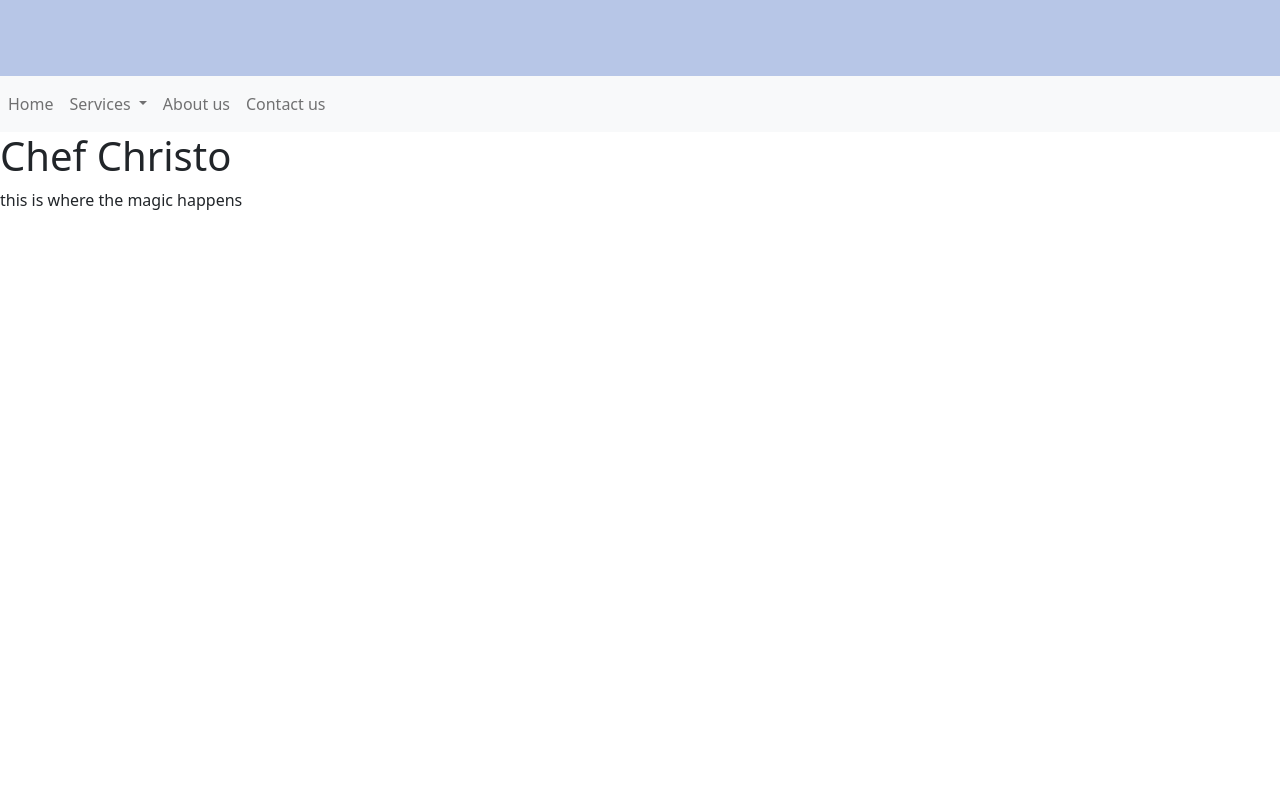
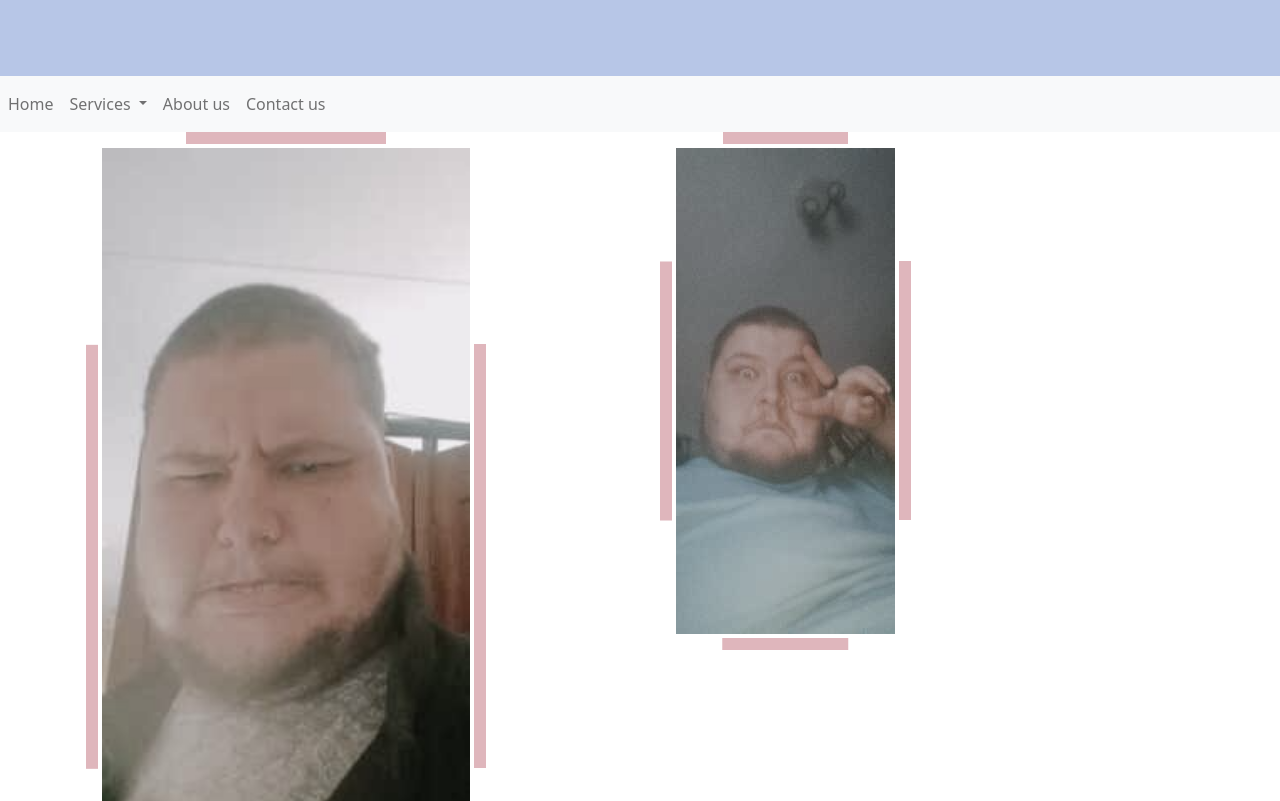
Before and after one commit to MonalPinky/ChefChristo, a plain HTML site: page Index.html in a window 1280 px wide. Shown: the top 801 px of the page. Drawn offline with nearby package versions, Linux system fonts and the light colour scheme.

Commit message:
update chose grid
Signed-off-by: MonalPinky <109946990+MonalPinky@users.noreply.github.com>

```diff
--- a/Index.html
+++ b/Index.html
@@ -26,9 +26,42 @@
     .navbar a {
       color: #ff5003;
     }
+    .Logo {
+      width: 300px;
+      height: 300px;
+    }
+    .Maintitle {
+      font-family: bradley hand cursive;
+    }
+   img {
+  --g: 4px;     /* the gap */
+  --b: 12px;    /* border thickness*/
+  --c: #FEADB9; /* the color */
+
+
+  padding: calc(var(--g) + var(--b));
+  --_c: #88454500 0 25%, var(--c) 0 50%;
+  --_g1: repeating-linear-gradient(90deg ,var(--_c)) repeat-x;
+  --_g2: repeating-linear-gradient(180deg,var(--_c)) repeat-y;
+  background:
+    var(--_g1) var(--_p, 25%) 0   ,var(--_g2) 0    var(--_p,125%),
+    var(--_g1) var(--_p,125%) 100%,var(--_g2) 100% var(--_p, 25%);
+  background-size: 200% var(--b),var(--b) 200%;
+  cursor: pointer;
+  filter: grayscale(50%);
+  transition: .3s;
+}
+img:hover {
+  --_p: 75%;
+  filter: grayscale(0%);
+}
+
+
   </style>
   <body>
-    <div class="logoheader"></div>
+    <div class="logoheader">
+      <!-- <a href="/index.html"><img src="/Images/Lgog.png" alt="" id="Logo" /></a> -->
+    </div>
     <nav class="navbar navbar-expand-lg navbar-light bg-light">
       <button
         class="navbar-toggler"
@@ -76,8 +109,56 @@
         </ul>
       </div>
     </nav>
-    <h1>Chef Christo</h1>
-    <p>this is where the magic happens</p>
+    <!-- <div
+      id="carouselExampleSlidesOnly"
+      class="carousel slide"
+      data-ride="carousel"
+      style="height: 6.5cm"
+    >
+      <div class="carousel-inner">
+        <h2
+          class="text-center center"
+          id="Title"
+          style="text-shadow: 10px 6px 12px black"
+        >
+          Home
+        </h2>
+        <div class="carousel-item active">
+          <img
+            class="d-block w-100"
+            src="/Images/WhatsApp Image 2023-06-03 at 11.17.02 (1).jpeg"
+            alt="First slide"
+            width="300px"
+          />
+        </div>
+        <div class="carousel-item">
+          <img
+            class="d-block w-100"
+            src="/Images/WhatsApp Image 2023-06-03 at 11.17.02 (2).jpeg"
+            alt="Second slide"
+            width="300px"
+          />
+        </div>
+        <div class="carousel-item">
+          <img
+            class="d-block w-100"
+            src="/Images/WhatsApp Image 2023-06-03 at 11.17.02.jpeg"
+            alt="Third slide"
+          />
+        </div>
+      </div> -->
+
+      <div class="container"
+      >
+    <div class="row">
+      <div class="col" style=" margin-right: 0.4cm;">
+          <img src="./Images/WhatsApp Image 2023-06-03 at 11.17.02 (1).jpeg" alt="" width="400px" id="Grid">
+      </div>
+      <div class = "col" style="" >
+        <img src="/Images/WhatsApp Image 2023-06-03 at 11.17.02.jpeg" alt="">
+      </div>
+    </div></div>
+    </div>
     <script
       src="https://cdn.jsdelivr.net/npm/popper.js@1.16.0/dist/umd/popper.min.js"
       integrity="sha384-Q6E9RHvbIyZFJoft+2mJbHaEWldlvI9IOYy5n3zV9zzTtmI3UksdQRVvoxMfooAo"
```
Also changed, not shown: 54a03b6e8fbf4be8a43e44fd78e4d9cb.jpg (deleted), Images/Lgog.png (added), Images/WhatsApp Image 2023-06-03 at 11.17.02 (1).jpeg (added), Images/WhatsApp Image 2023-06-03 at 11.17.02 (2).jpeg (added), Images/WhatsApp Image 2023-06-03 at 11.17.02.jpeg (added), download.png (deleted), 1 other file.
